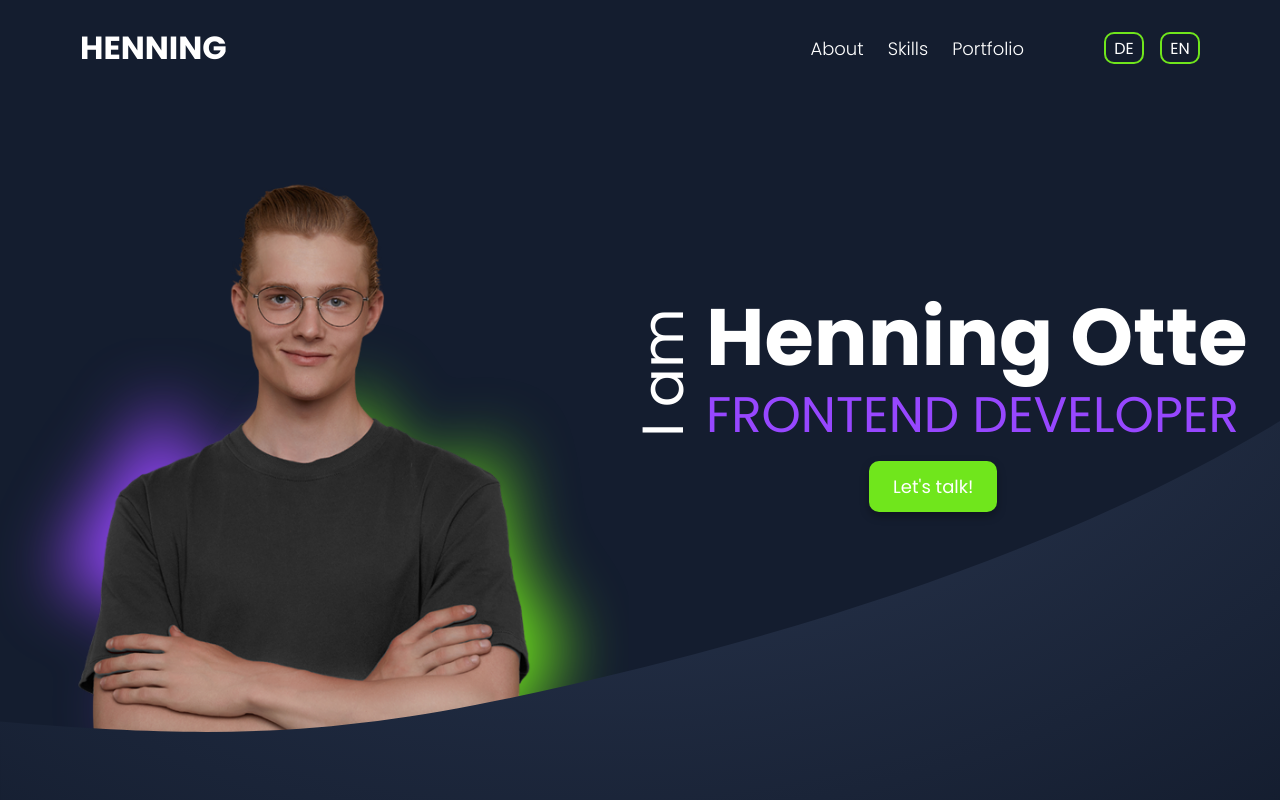
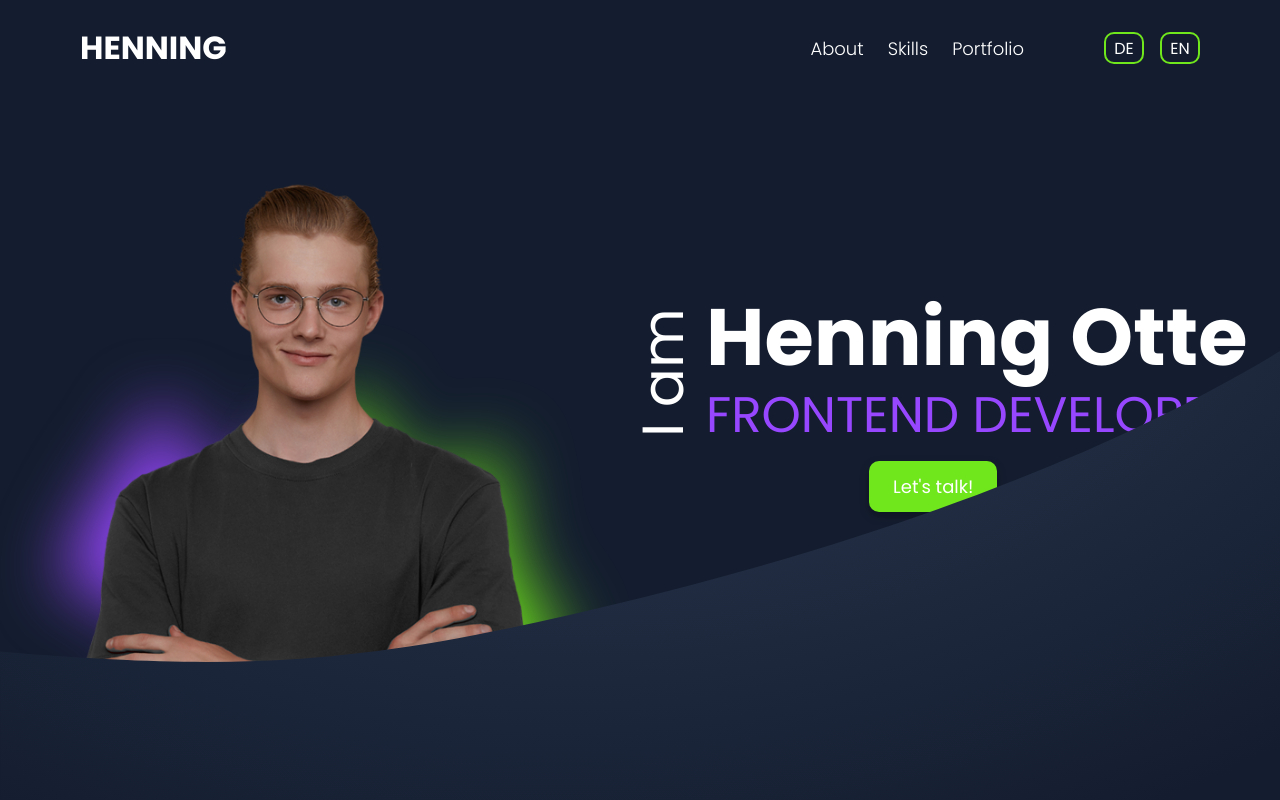
Before and after one commit to HenningOtte/Portfolio, an Angular app: page / in a window 1280 px wide. Shown: the top 800 px of the page. Built offline with nearby package versions, Linux system fonts and the light colour scheme.

Commit message:
Adjust hero curve

```diff
--- a/src/app/main-content/hero/hero-curve/hero-curve.scss
+++ b/src/app/main-content/hero/hero-curve/hero-curve.scss
@@ -2,12 +2,13 @@
 
 .hero {
     position: absolute;
-    bottom: -300px;
+    bottom: -230px;
     height: 100%;
     left: 0;
     right: 0;
     background-image: url('/images/hero_bg.svg');
     pointer-events: none;
+    background-repeat: no-repeat;
 
     display: flex;
     align-items: flex-end;
--- a/src/app/main-content/hero/hero.scss
+++ b/src/app/main-content/hero/hero.scss
@@ -6,7 +6,7 @@
   height: 100vh;
   display: flex;
   justify-content: center;
-  margin-bottom: 300px;
+  margin-bottom: 240px;
 }
 
 .hero-img {
```
